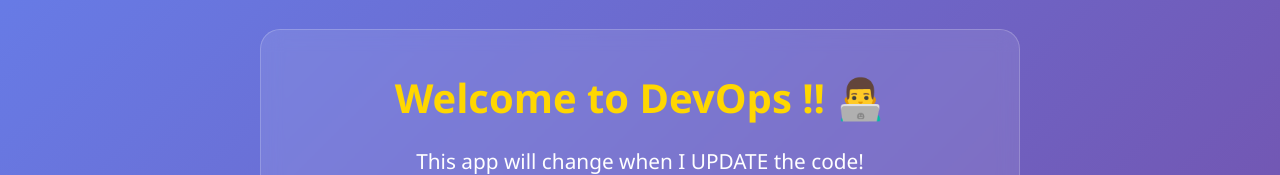
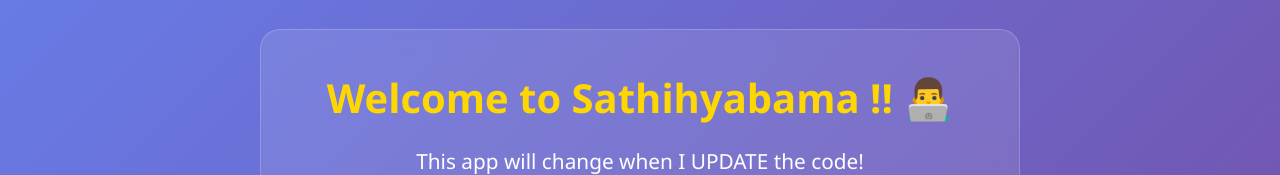
Before and after one commit to NixndME/devops-demo, a website: page public/index.html in a window 1280 px wide. Shown: the part 133-308 px from the top of the page. Drawn offline with Linux system fonts and the light colour scheme; no server answers.

Commit message:
added college name

```diff
--- a/public/index.html
+++ b/public/index.html
@@ -15,7 +15,7 @@
 
         <main>
             <div class="demo-card">
-                <h2 id="demo-title">Welcome to DevOps !! 👨‍💻</h2>
+                <h2 id="demo-title">Welcome to Sathihyabama !! 👨‍💻</h2>
                 <p id="demo-message">This app will change when I UPDATE the code!</p>
 
                 <div class="stats">
```
